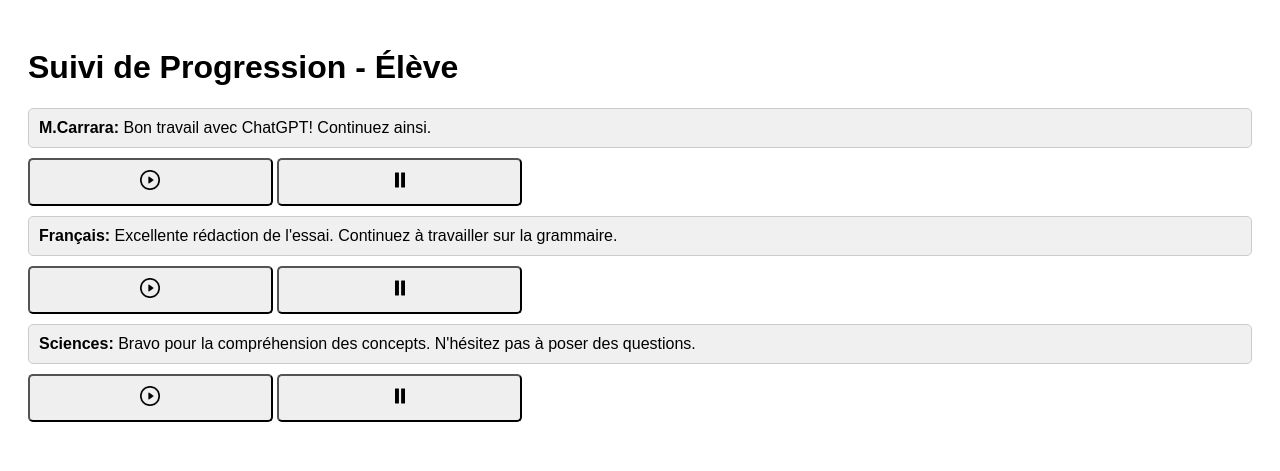
After one commit to WTheo-dev/SAE_Reseaux, a PHP site: page /suivi_eleve.html in a window 1280 px wide. The commit adds this page. Shown: the top 471 px of the page. Run offline with PHP 8.4, Linux system fonts and the light colour scheme.

Commit message:
creationsuivieleve

```diff
--- a/SAE_RESEAUX_MODIF/page_postco_admin.html
+++ b/SAE_RESEAUX_MODIF/page_postco_admin.html
@@ -7,7 +7,7 @@
     <title>Accueil Educateur</title>
 </head>
 <body>
-    <p>Page d'accueil une fois connecté en temps qu'administrateur</p>
+    <p>Page d'accueil une fois connecté en temps qu'educateur simple ou tachnique</p>
 
 </body>
 </html>
--- a/SAE_RESEAUX_MODIF/page_postco_eleve.css
+++ b/SAE_RESEAUX_MODIF/page_postco_eleve.css
@@ -104,7 +104,9 @@ body {
   transform: scale(1.01); /* Grossissement de 10% */
   opacity: 0.9; /* Opacité de 80% lors du survol */
 }
-
+.suivi_eleve{
+  display: flex;
+}
 .bouton-deconnexion {
   background-color: red; /* Choisissez une couleur appropriée */
   color: #ffffff; /* Choisissez une couleur appropriée */
--- /dev/null
+++ b/SAE_RESEAUX_MODIF/suivi_eleve.css
@@ -0,0 +1,35 @@
+body {
+    font-family: 'Arial', sans-serif;
+    padding: 20px;
+}
+
+.comment {
+    background-color: #f0f0f0;
+    border: 1px solid #ccc;
+    border-radius: 5px;
+    padding: 10px;
+    margin-bottom: 10px;
+    text-align: left;
+}
+
+.playButton, .pauseButton {
+    cursor: pointer;
+    padding: 10px 20px;
+    border-radius: 5px;
+    font-size: 16px;
+    margin-bottom: 10px;
+    width: 20%;
+}
+
+#transcription {
+    margin-top: 20px;
+    font-style: italic;
+    color: #333;
+}
+.playButton img{
+    width: 10%;
+}
+
+.pauseButton img{
+    width: 10%;
+}
--- /dev/null
+++ b/SAE_RESEAUX_MODIF/suivi_eleve.html
@@ -0,0 +1,39 @@
+<!DOCTYPE html>
+<html lang="fr">
+<head>
+    <meta charset="UTF-8">
+    <meta name="viewport" content="width=device-width, initial-scale=1.0">
+    <title>Suivi de Progression - Élève</title>
+    <link rel="stylesheet" href="suivi_eleve.css">
+</head>
+<body>
+
+    <h1>Suivi de Progression - Élève</h1>
+<!-- Ajoutez cette liste déroulante pour choisir la voix -->
+
+
+        <!-- Commentaires des professeurs -->
+        <div class="comment" id="comment1">
+            <strong>M.Carrara:</strong> Bon travail avec ChatGPT! Continuez ainsi.
+        </div>
+        <button class="playButton" onclick="playText('comment1')"><img src="Image/play-icon.png" ></button>
+        <button class="pauseButton" onclick="pauseText()"><img src="Image/icon_pause.png" ></button>
+
+        <div class="comment" id="comment2">
+            <strong>Français:</strong> Excellente rédaction de l'essai. Continuez à travailler sur la grammaire.
+        </div>
+        <button class="playButton" onclick="playText('comment2')"><img src="Image/play-icon.png" ></button>
+        <button class="pauseButton" onclick="pauseText()"><img src="Image/icon_pause.png" ></button>
+
+        <div class="comment" id="comment3">
+            <strong>Sciences:</strong> Bravo pour la compréhension des concepts. N'hésitez pas à poser des questions.
+        </div>
+        <button class="playButton" onclick="playText('comment3')"><img src="Image/play-icon.png" ></button>
+        <button class="pauseButton" onclick="pauseText()"><img src="Image/icon_pause.png" ></button>
+    </div>
+
+    <div id="transcription"></div>
+
+    <script src="suivi_eleve.js"></script>
+</body>
+</html>
```
Also changed, not shown: SAE_RESEAUX_MODIF/page_postco_eleve.html (+11 -3 lines), SAE_RESEAUX_MODIF/suivi_eleve.js (added, +44 -0 lines), SAE_RESEAUX_MODIF/Image/icon_pause.png (added), SAE_RESEAUX_MODIF/Image/play-icon.png (added), 2 other files.
